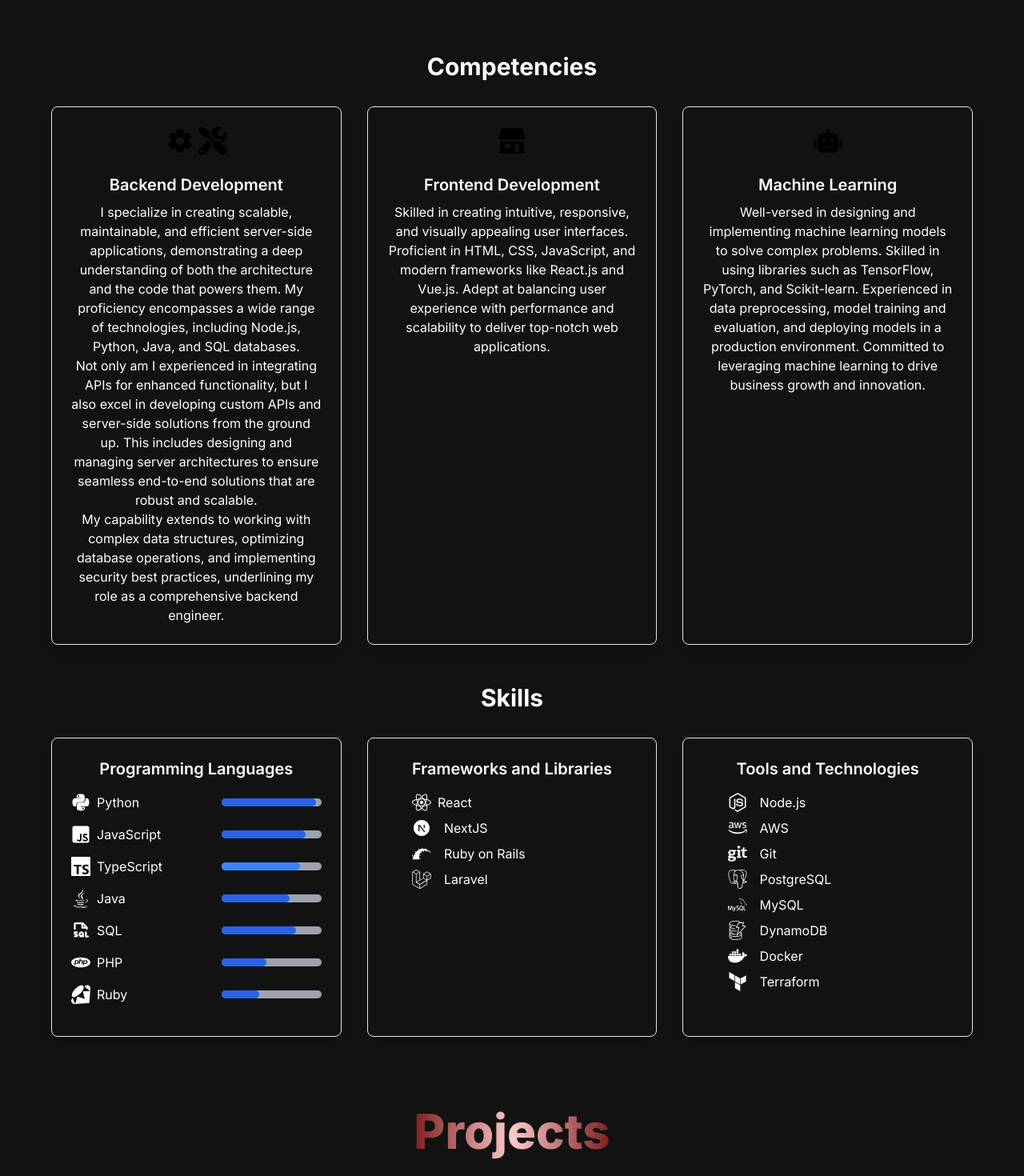
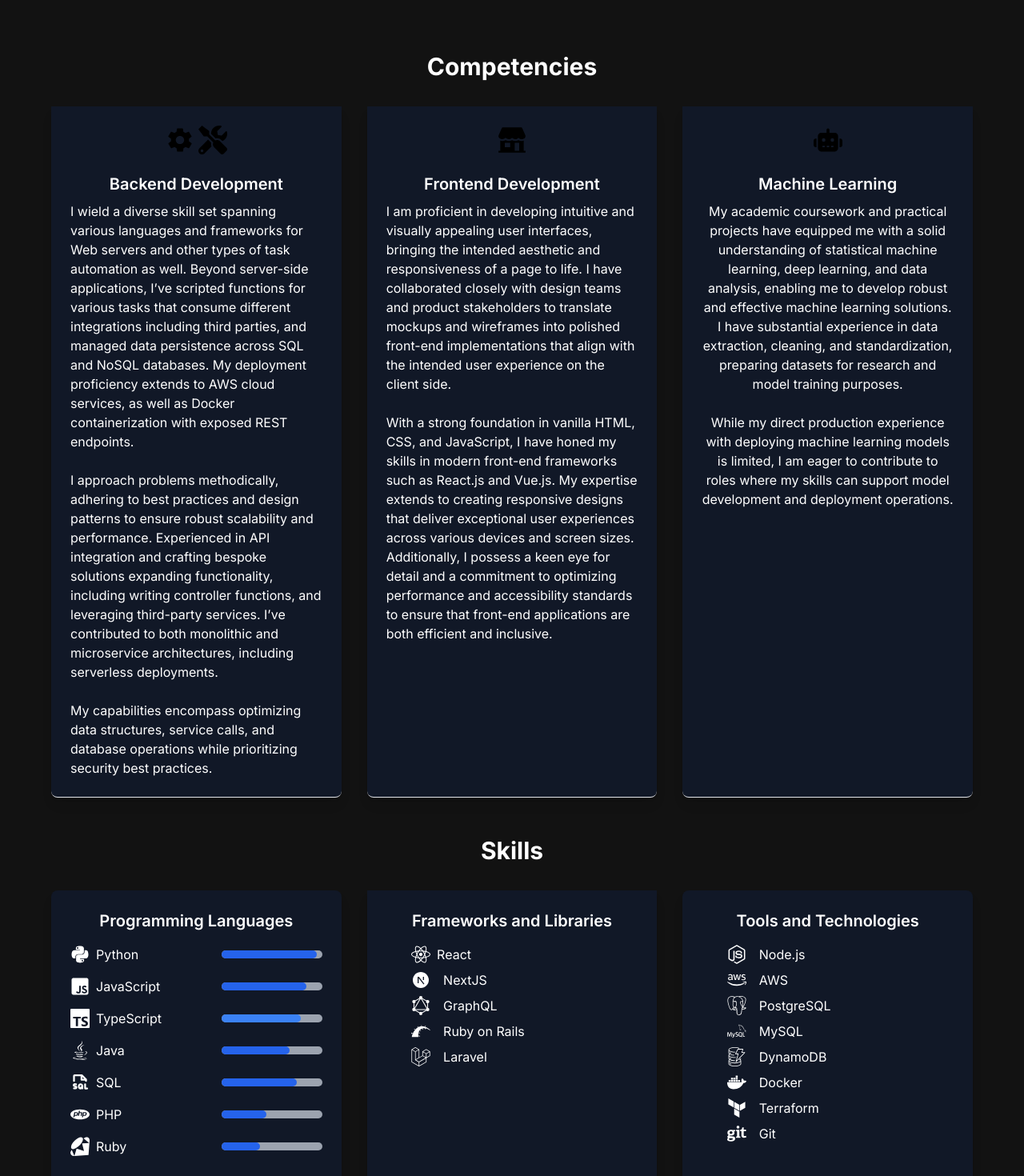
Before and after one commit to mkhanyisig/personal-portfolio, a Next.js app: page / in a window 1280 px wide. Shown: the part 2080-3550 px from the top of the page at 80% size. Built offline with nearby package versions, Linux system fonts and the light colour scheme.

Commit message:
update text on comptencies sections

```diff
--- a/src/app/components/CompetenciesSection.jsx
+++ b/src/app/components/CompetenciesSection.jsx
@@ -2,7 +2,7 @@ import React from 'react';
 import { FaPython, FaJsSquare, FaJava, FaTools, FaReact, FaDocker, FaAws, FaGit, FaNodeJs, FaLaravel } from 'react-icons/fa';
 import { IoMdSettings } from "react-icons/io";
 import { IoStorefrontSharp } from "react-icons/io5";
-import { SiTypescript, SiRubyonrails, SiTerraform, SiRuby, SiPhp, SiPostgresql, SiMysql, SiAmazondynamodb, SiPandas, SiSelenium } from "react-icons/si";
+import { SiTypescript, SiRubyonrails, SiTerraform, SiRuby, SiPhp, SiPostgresql, SiMysql, SiAmazondynamodb, SiPandas, SiSelenium, SiGraphql } from "react-icons/si";
 import { FaRobot } from "react-icons/fa6";
 import { RiNextjsFill } from "react-icons/ri";
 import { PiFileSqlBold } from "react-icons/pi";
@@ -10,6 +10,7 @@ import { PiFileSqlBold } from "react-icons/pi";
 const CompetenciesSection = ({ isBackgroundDark }) => {
   const textColor = isBackgroundDark ? 'text-white' : 'text-black';
   const bgColor = isBackgroundDark ? 'bg-[#121212]' : 'bg-white';
+  const sectionBackground = isBackgroundDark ? 'bg-gray-900' : 'bg-gray-400';
 
   return (
     <section className={` ${bgColor} py-2`} id="competencies">
@@ -18,29 +19,35 @@ const CompetenciesSection = ({ isBackgroundDark }) => {
           <h2 className={`text-3xl font-bold ${textColor}`}>Competencies</h2>
         </div>
         <div className="grid grid-cols-1 md:grid-cols-2 lg:grid-cols-3 gap-8">
-          <div className="service text-center p-6 border rounded-lg shadow-lg">
-            <div className="service-icon mb-4 text-4xl">
+          <div className={`service text-center p-6 ${sectionBackground} border-b rounded-b-lg shadow-lg`}>
+            <div className="service-icon  mb-4 text-4xl">
                 <div style={{ display: 'inline-block' }}><IoMdSettings /></div>
                 <div style={{ display: 'inline-block', marginLeft: '5px' }}><FaTools /></div>
             </div>
             <h4 className={`text-xl font-semibold mb-2 ${textColor}`}>Backend Development</h4>
-            <p className={`${textColor}`}>I specialize in creating scalable, maintainable, and efficient server-side applications, demonstrating a deep understanding of both the architecture and the code that powers them. My proficiency encompasses a wide range of technologies, including Node.js, Python, Java, and SQL databases.</p>
-            <p className={`${textColor}`}>Not only am I experienced in integrating APIs for enhanced functionality, but I also excel in developing custom APIs and server-side solutions from the ground up. This includes designing and managing server architectures to ensure seamless end-to-end solutions that are robust and scalable.</p>
-            <p className={`${textColor}`}>My capability extends to working with complex data structures, optimizing database operations, and implementing security best practices, underlining my role as a comprehensive backend engineer.</p>
+            <p className={`${textColor}`} style={{ textAlign: 'left' }}>I wield a diverse skill set spanning various languages and frameworks for Web servers and other types of task automation as well. Beyond server-side applications, I’ve scripted functions for various tasks that consume different integrations including third parties, and managed data persistence across SQL and NoSQL databases. My deployment proficiency extends to AWS cloud services, as well as Docker containerization with exposed REST endpoints.</p>
+            <br/>
+            <p className={`${textColor}`} style={{ textAlign: 'left' }}>I approach problems methodically, adhering to best practices and design patterns to ensure robust scalability and performance. Experienced in API integration and crafting bespoke solutions expanding functionality, including writing controller functions, and leveraging third-party services. I’ve contributed to both monolithic and microservice architectures, including serverless deployments.  </p>
+            <br/>
+            <p className={`${textColor}`} style={{ textAlign: 'left' }}>My capabilities encompass optimizing data structures, service calls, and database operations while prioritizing security best practices.</p>
           </div>
-          <div className="service text-center p-6 border rounded-lg shadow-lg">
+          <div className={`service text-center p-6 ${sectionBackground} border-b rounded-b-lg shadow-lg`}>
             <div className="service-icon mb-4 text-4xl">
                 <div style={{ display: 'inline-block' }}><IoStorefrontSharp/></div>
             </div>
             <h4 className={`text-xl font-semibold mb-2 ${textColor}`}>Frontend Development</h4>
-            <p className={`${textColor}`}>Skilled in creating intuitive, responsive, and visually appealing user interfaces. Proficient in HTML, CSS, JavaScript, and modern frameworks like React.js and Vue.js. Adept at balancing user experience with performance and scalability to deliver top-notch web applications.</p>
+            <p className={`${textColor}`} style={{ textAlign: 'left' }}>I am proficient in developing intuitive and visually appealing user interfaces, bringing the intended aesthetic and responsiveness of a page to life. I have collaborated closely with design teams and product stakeholders to translate mockups and wireframes into polished front-end implementations that align with the intended user experience on the client side.</p>
+            <br/>
+            <p className={`${textColor}`} style={{ textAlign: 'left' }}>With a strong foundation in vanilla HTML, CSS, and JavaScript, I have honed my skills in modern front-end frameworks such as React.js and Vue.js. My expertise extends to creating responsive designs that deliver exceptional user experiences across various devices and screen sizes. Additionally, I possess a keen eye for detail and a commitment to optimizing performance and accessibility standards to ensure that front-end applications are both efficient and inclusive.</p>
           </div>
-          <div className="service text-center p-6 border rounded-lg shadow-lg">
+          <div className={`service text-center p-6 ${sectionBackground} border-b rounded-b-lg shadow-lg`}>
           <div className="service-icon mb-4 text-4xl">
                 <div style={{ display: 'inline-block' }}><FaRobot/></div>
             </div>
             <h4 className={`text-xl font-semibold mb-2 ${textColor}`}>Machine Learning</h4>
-            <p className={`${textColor}`}>Well-versed in designing and implementing machine learning models to solve complex problems. Skilled in using libraries such as TensorFlow, PyTorch, and Scikit-learn. Experienced in data preprocessing, model training and evaluation, and deploying models in a production environment. Committed to leveraging machine learning to drive business growth and innovation.</p>
+            <p className={`${textColor}`}>My academic coursework and practical projects have equipped me with a solid understanding of statistical machine learning, deep learning, and data analysis, enabling me to develop robust and effective machine learning solutions. I have substantial experience in data extraction, cleaning, and standardization, preparing datasets for research and model training purposes.</p>
+            <br/>
+            <p className={`${textColor}`}>While my direct production experience with deploying machine learning models is limited, I am eager to contribute to roles where my skills can support model development and deployment operations.</p>
           </div>
 
 
@@ -52,7 +59,7 @@ const CompetenciesSection = ({ isBackgroundDark }) => {
           <div className="grid grid-cols-1 md:grid-cols-2 lg:grid-cols-3 gap-8">
 
 
-          <div className="skills-category text-center p-6 border rounded-lg shadow-lg">
+          <div className={`skills-category text-center ${sectionBackground} p-6 border-b rounded-lg shadow-lg`}>
             <h3 className={`text-xl font-semibold mb-4 ${textColor}`}>Programming Languages</h3>
             <ul className={`${textColor}`}>
                 <li className="flex items-center justify-between mb-4">
@@ -122,7 +129,7 @@ const CompetenciesSection = ({ isBackgroundDark }) => {
             </ul>
         </div>
 
-        <div className="skills-category text-center p-6 border rounded-lg shadow-lg">
+        <div className={`skills-category text-center ${sectionBackground} p-6 border-b rounded-b-lg shadow-lg`} >
               <h3 className={`text-xl font-semibold mb-4 ${textColor}`}>Frameworks and Libraries</h3>
               <ul className={`${textColor}`}>
                   <li className="flex items-center mb-2" style={{ marginLeft: '10%' }}>
@@ -133,6 +140,10 @@ const CompetenciesSection = ({ isBackgroundDark }) => {
                   <li className="flex items-center mb-2" style={{ marginLeft: '10%' }}>
                       <RiNextjsFill className="mr-2 text-2xl" />
                       <span className="ml-2">NextJS</span>
+                  </li>
+                  <li className="flex items-center mb-2" style={{ marginLeft: '10%' }}>
+                      <SiGraphql className="mr-2 text-2xl" />
+                      <span className="ml-2">GraphQL</span>
                   </li>
                   <li className="flex items-center mb-2" style={{ marginLeft: '10%' }}>
                       <SiRubyonrails className="mr-2 text-2xl" />
@@ -146,7 +157,7 @@ const CompetenciesSection = ({ isBackgroundDark }) => {
               </ul>
             </div>
 
-        <div className="skills-category text-center p-6 border rounded-lg shadow-lg">
+          <div className={`skills-category text-center ${sectionBackground} p-6 border-b rounded-lg shadow-lg`}>
           <h3 className={`text-xl font-semibold mb-4 ${textColor}`}>Tools and Technologies</h3>
           <ul className={`${textColor}`}>
               <li className="flex items-center mb-2" style={{ marginLeft: '10%' }}>
@@ -156,10 +167,6 @@ const CompetenciesSection = ({ isBackgroundDark }) => {
               <li className="flex items-center mb-2" style={{ marginLeft: '10%' }}>
                 <FaAws className="mr-2 text-2xl" />
                 <span className="ml-2">AWS</span>
-              </li>
-              <li className="flex items-center mb-2" style={{ marginLeft: '10%' }}>
-                <FaGit className="mr-2 text-2xl" />
-                <span className="ml-2">Git</span>
               </li>
               <li className="flex items-center mb-2" style={{ marginLeft: '10%' }}>
                   <SiPostgresql className="mr-2 text-2xl" />
@@ -181,6 +188,10 @@ const CompetenciesSection = ({ isBackgroundDark }) => {
                 <SiTerraform className="mr-2 text-2xl" />
                 <span className="ml-2">Terraform</span>
               </li>
+              <li className="flex items-center mb-2" style={{ marginLeft: '10%' }}>
+                <FaGit className="mr-2 text-2xl" />
+                <span className="ml-2">Git</span>
+              </li>
           </ul>
         </div>
 
```
